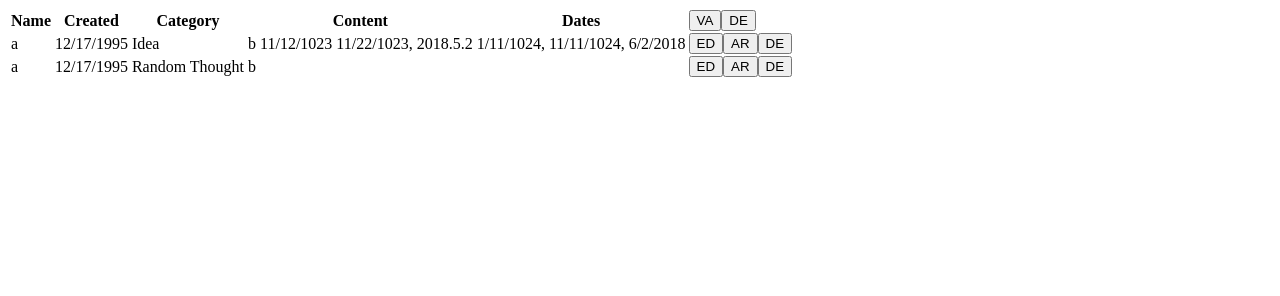
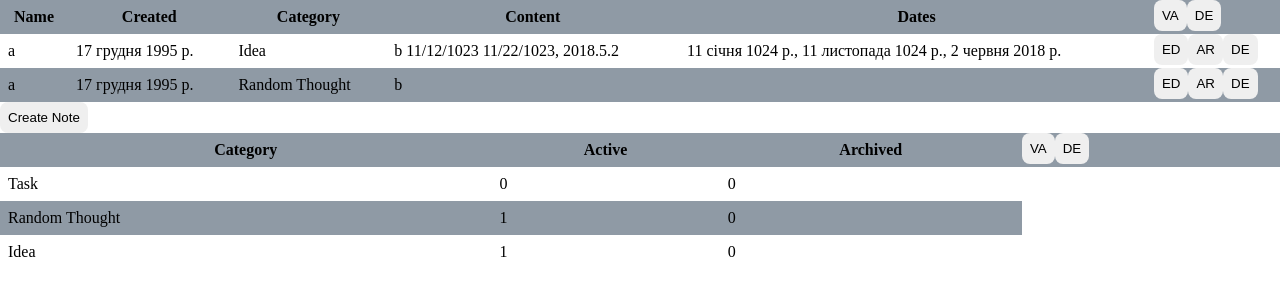
Before and after one commit to aninovo/rad-task1, a website with bundled scripts: page public/index.html in a window 1280 px wide. Built offline with nearby package versions, Linux system fonts and the light colour scheme.

Commit message:
Finished basic functionality

```diff
--- a/public/index.css
+++ b/public/index.css
@@ -0,0 +1,25 @@
+
+table,
+th,
+td {
+    border: 0;
+    border-collapse: collapse;
+    padding: 8px;
+}
+
+
+table{
+    width: 100%;
+}
+
+
+tr:nth-child(odd) {
+    background-color: #8F9AA5;
+}
+
+button {
+    border: 0;
+    border-radius: 8px;
+    padding: 8px;
+    cursor: pointer;
+}
--- a/public/index.html
+++ b/public/index.html
@@ -10,7 +10,13 @@
 <body>
     <header></header>
     <main>
-
+        <div id="main-table-container"></div>
+        <div id="new-note-button-container">
+            <button type="button" id="new-note-button-container">
+                Create Note
+            </button>
+        </div>
+        <div id="stat-table-container"></div>
     </main>
     <footer></footer>
 </body>
--- a/public/index.js
+++ b/public/index.js
@@ -60,15 +60,18 @@ function createNoteButtons(note) {
     return container;
 }
 
-// render functions
+/*
+* NOTES table
+*/
+
+const dateDisplayOptions = { year: 'numeric', month: 'long', day: 'numeric' };
 function createNoteElement(note, createNoteButtonsFunction = null) {
-
     let fields = {
         Name: note.name,
-        Created: note.creationTime.toLocaleDateString(),
+        Created: note.creationTime.toLocaleDateString('uk', dateDisplayOptions),
         Category: note.category,
         Content: note.description,
-        Dates: note.dates.map(date => date.toLocaleDateString()).join(', '),
+        Dates: note.dates.map(date => date.toLocaleDateString('uk', dateDisplayOptions)).join(', '),
     };
 
     let tableRow = document.createElement('tr');
@@ -89,10 +92,10 @@ function createEditedNoteElement(note) {
 
     let fields = {
         Name: note.name,
-        Created: note.creationTime.toLocaleDateString(),
+        Created: note.creationTime.toLocaleDateString('uk', dateDisplayOptions),
         Category: note.category,
         Content: note.description,
-        Dates: note.dates.map(date => date.toLocaleDateString()).join(', '),
+        Dates: note.dates.map(date => date.toLocaleDateString('uk', dateDisplayOptions)).join(', '),
     };
     // Name editable field
     let name_tableTD = document.createElement('td');
@@ -104,7 +107,7 @@ function createEditedNoteElement(note) {
     tableRow.appendChild(name_tableTD);
     // Created
     let created_tableTD = document.createElement('td');
-    let created_text = document.createTextNode(note.creationTime.toLocaleDateString());
+    let created_text = document.createTextNode(note.creationTime.toLocaleDateString('uk', dateDisplayOptions));
     created_tableTD.appendChild(created_text);
     tableRow.appendChild(created_tableTD);
     // Category editable field TODO select
@@ -139,7 +142,7 @@ function createEditedNoteElement(note) {
     tableRow.appendChild(content_tableTD);
     // dates
     let dates_tableTD = document.createElement('td');
-    let dates_text = document.createTextNode(note.dates.map(date => date.toLocaleDateString()).join(', '));
+    let dates_text = document.createTextNode(note.dates.map(date => date.toLocaleDateString('uk', dateDisplayOptions)).join(', '));
     dates_tableTD.appendChild(dates_text);
     tableRow.appendChild(dates_tableTD);
     // confirm button
@@ -185,12 +188,74 @@ function createNoteTable(notes, archived = false, editedNote = null) {
     return table;
 }
 
-// GUI elements
+/*
+* STATS table
+*/
+function createCategoryStatElement(notes, category) {
+    let fields = {
+        Category: category,
+        Active: notes.filter(note => note.category == category && !note.archived).length.toString(),
+        Archived: notes.filter(note => note.category == category && note.archived).length.toString(),
+    };
 
-let mainTableContainer = document.body;
-function render (editedNote = null) {
+    let tableRow = document.createElement('tr');
+    for (const field in fields) {
+        let tableTD = document.createElement('td');
+        let text = document.createTextNode(fields[field]);
+        tableTD.appendChild(text);
+        tableRow.appendChild(tableTD);
+    }
+
+    return tableRow;
+}
+
+function createStatTable(notes) {
+    let fields = ['Category', 'Active', 'Archived'];
+    // create a <table>
+    let table = document.createElement('table');
+    // create a row for its header part
+    let tableHeaderRow = document.createElement('tr');
+    table.appendChild(tableHeaderRow);
+
+    for (const field of fields) {
+        let tableTH = document.createElement('th');
+        let text = document.createTextNode(field);
+        tableTH.appendChild(text);
+        tableHeaderRow.appendChild(tableTH);
+    }
+    tableHeaderRow.appendChild(createHeaderButtons());
+
+    // form its body
+    let categoriesToDisplay = Note.categories;
+    for (const category of categoriesToDisplay) {
+        let catTD = createCategoryStatElement(notes, category);
+        table.appendChild(catTD);
+    }
+    return table;
+}
+
+// finding GUI elements
+
+let mainTableContainer = document.getElementById('main-table-container');
+let statTableContainer = document.getElementById('stat-table-container');
+let createNoteButton = document.getElementById('new-note-button-container');
+createNoteButton.onclick = function () {
+    let newNote = new Note('', 'Idea', '');
+    notes.push(newNote);
+    viewArchived = false;
+    render(newNote);
+}
+function render(editedNote = null) {
+    // render the table with editable notes
     mainTableContainer.innerHTML = '';
     let table = createNoteTable(notes, viewArchived, editedNote);
     mainTableContainer.appendChild(table);
+
+    // render the table with statistics
+
+    statTableContainer.innerHTML = '';
+    let tableStats = createStatTable(notes);
+    statTableContainer.appendChild(tableStats);
+
 }
 render();
--- a/public/logic.js
+++ b/public/logic.js
@@ -11,7 +11,7 @@ export class Note {
         this.description = description;
         // mark the creation time, from the arguments or automatically
         if (creationTime == null)
-            this.creationTime = Date.now();
+            this.creationTime = new Date(Date.now());
         else
             this.creationTime = creationTime;
         // check if is has a valid category
--- a/public/reset.css
+++ b/public/reset.css
@@ -0,0 +1,27 @@
+/*
+https://www.digitalocean.com/community/tutorials/css-minimal-css-reset
+*/
+
+html {
+  box-sizing: border-box;
+  font-size: 16px;
+}
+
+*, *:before, *:after {
+  box-sizing: inherit;
+}
+
+body, h1, h2, h3, h4, h5, h6, p, ol, ul {
+  margin: 0;
+  padding: 0;
+  font-weight: normal;
+}
+
+ol, ul {
+  list-style: none;
+}
+
+img {
+  max-width: 100%;
+  height: auto;
+}
```
